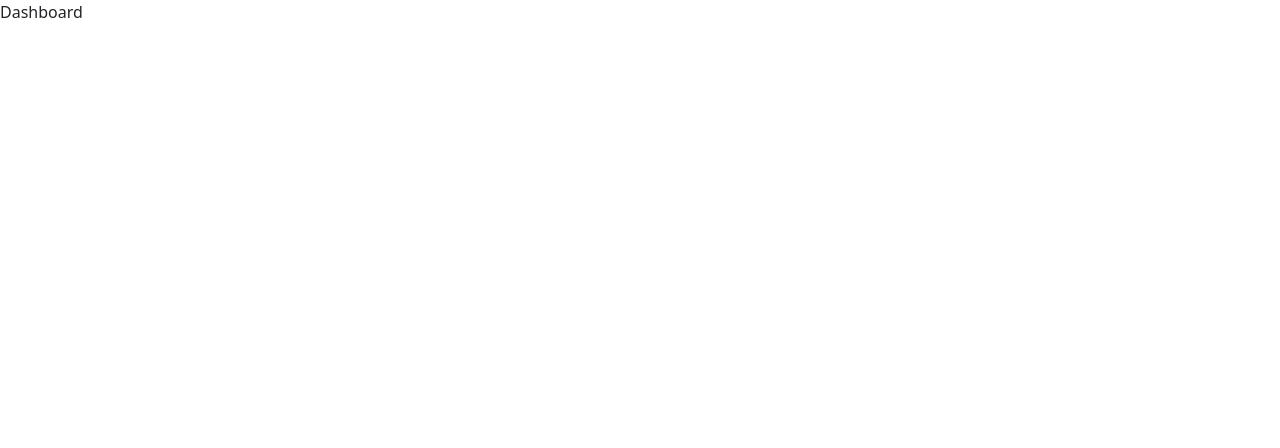
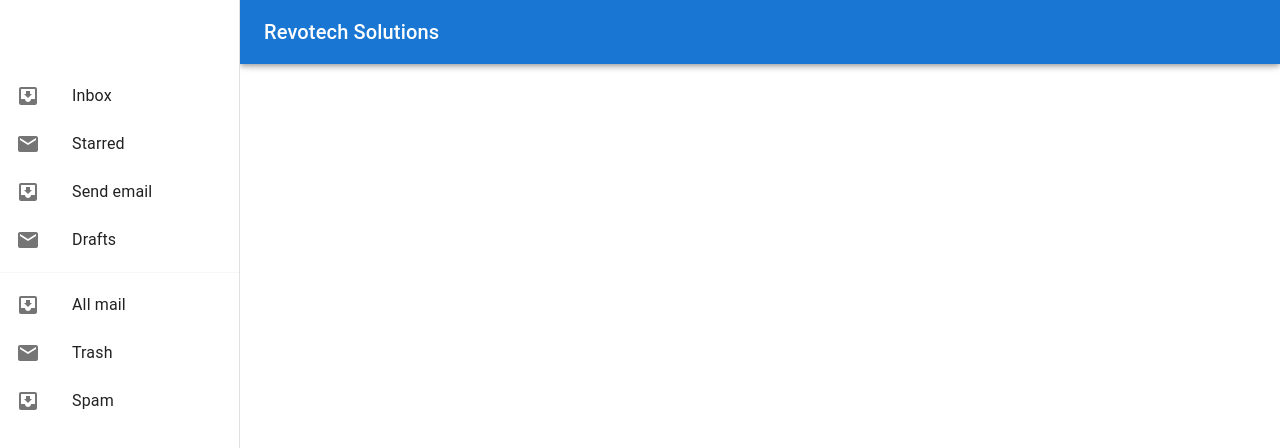
Before and after one commit to gihanchaturanga/apeksha-hostpital-donation-web, a React (Create React App) app: page /admin/dashboard in a window 1280 px wide. Shown: the top 448 px of the page. Built offline with nearby package versions, Linux system fonts and the light colour scheme.

Commit message:
admin sidebar and nav

```diff
--- a/src/Admin/Dashboard/Dashboard.js
+++ b/src/Admin/Dashboard/Dashboard.js
@@ -1,8 +1,11 @@
 import React from 'react'
+import ResponsiveDrawer from '../../common/AdminNav/AdminNav'
 
 const Dashboard = () => {
   return (
-    <div>Dashboard</div>
+    <>
+        <ResponsiveDrawer/>
+    </>
   )
 }
 
--- a/src/common/AdminNav/AdminNav.js
+++ b/src/common/AdminNav/AdminNav.js
@@ -0,0 +1,148 @@
+import * as React from 'react';
+import PropTypes from 'prop-types';
+import AppBar from '@mui/material/AppBar';
+import Box from '@mui/material/Box';
+import CssBaseline from '@mui/material/CssBaseline';
+import Divider from '@mui/material/Divider';
+import Drawer from '@mui/material/Drawer';
+import IconButton from '@mui/material/IconButton';
+import InboxIcon from '@mui/icons-material/MoveToInbox';
+import List from '@mui/material/List';
+import ListItem from '@mui/material/ListItem';
+import ListItemButton from '@mui/material/ListItemButton';
+import ListItemIcon from '@mui/material/ListItemIcon';
+import ListItemText from '@mui/material/ListItemText';
+import MailIcon from '@mui/icons-material/Mail';
+import MenuIcon from '@mui/icons-material/Menu';
+import Toolbar from '@mui/material/Toolbar';
+import Typography from '@mui/material/Typography';
+
+const drawerWidth = 240;
+
+function ResponsiveDrawer(props) {
+  const { window } = props;
+  const [mobileOpen, setMobileOpen] = React.useState(false);
+
+  const web_title = props.title || "Revotech Solutions";
+
+  const handleDrawerToggle = () => {
+    setMobileOpen(!mobileOpen);
+  };
+
+  const icon = {
+    inbox: <InboxIcon />
+  }
+
+  const drawer = (
+    <div>
+      <Toolbar />
+      {/* <Divider /> */}
+      <List>
+        {['Inbox', 'Starred', 'Send email', 'Drafts'].map((text, index) => (
+          <ListItem key={text} disablePadding>
+            <ListItemButton>
+              <ListItemIcon>
+                {index % 2 === 0 ? icon.inbox : <MailIcon />}
+              </ListItemIcon>
+              <ListItemText primary={text} />
+            </ListItemButton>
+          </ListItem>
+        ))}
+      </List>
+      <Divider />
+      <List>
+        {['All mail', 'Trash', 'Spam'].map((text, index) => (
+          <ListItem key={text} disablePadding>
+            <ListItemButton>
+              <ListItemIcon>
+                {index % 2 === 0 ? <InboxIcon /> : <MailIcon />}
+              </ListItemIcon>
+              <ListItemText primary={text} />
+            </ListItemButton>
+          </ListItem>
+        ))}
+      </List>
+    </div>
+  );
+
+  const container = window !== undefined ? () => window().document.body : undefined;
+
+  return (
+    <>
+        <Box sx={{ display: 'flex' }}>
+      <CssBaseline />
+      <AppBar
+        position="fixed"
+        sx={{
+          width: { md: `calc(100% - ${drawerWidth}px)` }, //changed sm -> md
+          ml: { md: `${drawerWidth}px` }, //changed sm -> md
+        }}
+      >
+        <Toolbar>
+          <IconButton
+            color="inherit"
+            aria-label="open drawer"
+            edge="start"
+            onClick={handleDrawerToggle}
+            sx={{ mr: 2, display: { md: 'none' } }} //changed sm -> md
+          >
+            <MenuIcon />
+          </IconButton>
+          <Typography variant="h6" noWrap component="div">
+            {web_title}
+          </Typography>
+        </Toolbar>
+      </AppBar>
+      <Box
+        component="nav"
+        sx={{ width: { md: drawerWidth }, flexShrink: { md: 0 } }} //changed sm -> md
+        aria-label="mailbox folders"
+      >
+        {/* The implementation can be swapped with js to avoid SEO duplication of links. */}
+        <Drawer
+          container={container}
+          variant="temporary"
+          open={mobileOpen}
+          onClose={handleDrawerToggle}
+          ModalProps={{
+            keepMounted: true, // Better open performance on mobile.
+          }}
+          sx={{
+            display: { xs: 'block', md: 'none' }, //changed sm -> md
+            '& .MuiDrawer-paper': { boxSizing: 'border-box', width: drawerWidth },
+          }}
+        >
+          {drawer}
+        </Drawer>
+        <Drawer
+          variant="permanent"
+          sx={{
+            display: { xs: 'none', md: 'block' }, //changed sm -> md
+            '& .MuiDrawer-paper': { boxSizing: 'border-box', width: drawerWidth },
+          }}
+          open
+        >
+          {drawer}
+        </Drawer>
+      </Box>
+      <Box
+        component="main"
+        sx={{ flexGrow: 1, p: 3, width: { md: `calc(100% - ${drawerWidth}px)` } }} //changed sm -> md
+      >
+        <Toolbar />
+        {props.children}
+      </Box>
+    </Box>
+    </>
+  );
+}
+
+ResponsiveDrawer.propTypes = {
+  /**
+   * Injected by the documentation to work in an iframe.
+   * You won't need it on your project.
+   */
+  window: PropTypes.func,
+};
+
+export default ResponsiveDrawer;
```
